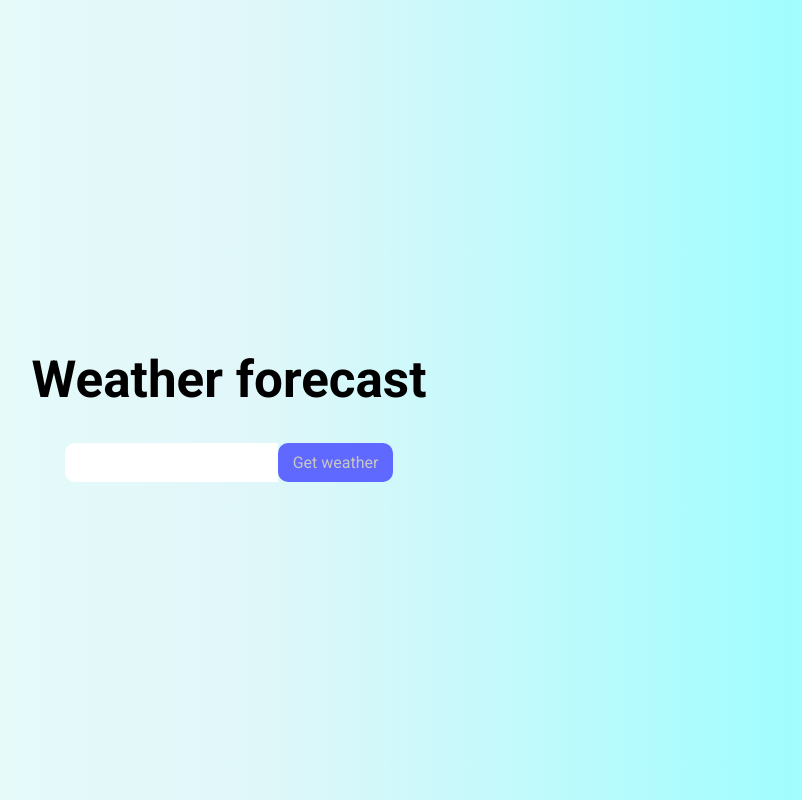
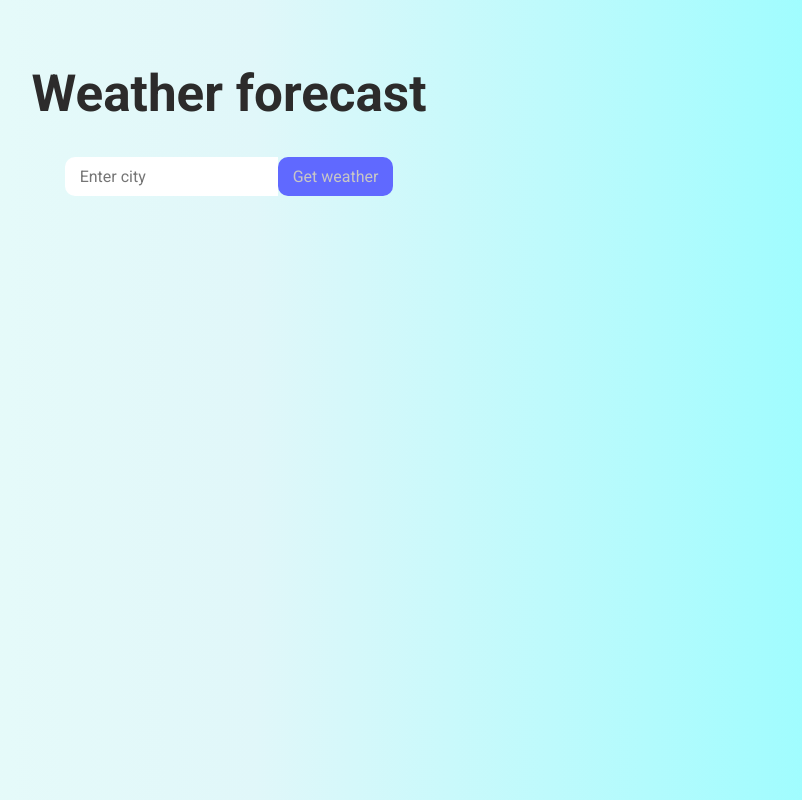
Before and after one commit to MartaMarkiv/weatherApp, a React (Vite) app: page / in a window 1280 px wide. Shown: the whole page, without its empty margins (411-1213 px from the left). Built offline with nearby package versions, Linux system fonts and the light colour scheme; no server answers.

Commit message:
Updated styles

```diff
--- a/src/App.scss
+++ b/src/App.scss
@@ -5,8 +5,11 @@
   text-align: center;
 }
 
-.get-weather-inputs {
-  button, input {
+.get-weather-form {
+  margin-bottom: 50px;
+
+  button,
+  input {
     font-family: inherit;
     font-size: 16px;
   }
@@ -36,3 +39,8 @@
     }
   }
 }
+
+.error-message {
+  color: #f80404;
+  margin-top: 20px;
+}
--- a/src/App.tsx
+++ b/src/App.tsx
@@ -9,10 +9,13 @@ function App() {
   const [weatherForecast, setWeatherForecast] = useState<ForecastType>();
   const [errorMessage, setErrorMessage] = useState<string>("");
 
-  const changeCity = (e: React.ChangeEvent<HTMLInputElement>) =>
+  const changeCity = (e: React.ChangeEvent<HTMLInputElement>) => {
+    setWeatherForecast(undefined);
     setCity(e.target.value);
+  };
 
-  const getWeather = useCallback((e:FormEvent<HTMLFormElement>) => {
+  const getWeather = useCallback(
+    (e: FormEvent<HTMLFormElement>) => {
       e.preventDefault();
 
       const sendRequestForWeather = () => {
@@ -32,7 +35,7 @@ function App() {
             setWeatherForecast({
               conditions: condition.text,
               humidity,
-            windSpeed: windSpeed / 3.6,
+              windSpeed: Number((windSpeed / 3.6).toFixed(2)),
               temperature,
               icon: condition.icon,
             });
@@ -47,21 +50,32 @@ function App() {
           });
       };
       sendRequestForWeather();
-  }, [city]);
+    },
+    [city]
+  );
 
   return (
     <>
       <h1>Weather forecast</h1>
       <div>
-        <div className="get-weather-inputs">
+        <div className="get-weather-form">
           <form onSubmit={getWeather}>
-          <input type="text" onChange={changeCity} />
+            <input
+              type="text"
+              onChange={changeCity}
+              name="city"
+              value={city}
+              placeholder="Enter city"
+              autoComplete="off"
+            />
             <button type="submit" disabled={!city || city.length <= 2}>
               Get weather
             </button>
           </form>
+          {errorMessage !== "" && (
+            <p className="error-message">{errorMessage}</p>
+          )}
         </div>
-        {errorMessage !== "" && <p className="error-message">{errorMessage}</p>}
       </div>
       {weatherForecast && <ForecastCard {...weatherForecast} />}
     </>
--- a/src/components/forecastCard/ForecastCard.tsx
+++ b/src/components/forecastCard/ForecastCard.tsx
@@ -12,7 +12,7 @@ export default function ForecastCard({
     <div className="forecast-card">
       <div className="card-header">
         <img alt="Weather forecas" src={icon} />
-        <p>{temperature}</p>
+        <p>{temperature}&deg;C.</p>
       </div>
       <p className="conditions">{conditions}</p>
       <p>Humidity: {humidity}%</p>
--- a/src/components/forecastCard/style.scss
+++ b/src/components/forecastCard/style.scss
@@ -1,14 +1,24 @@
 .forecast-card {
+  background-color: #ffff;
+  font-size: 1.2rem;
   border-radius: 20px;
-  border: 1px solid rgb(166, 196, 241);
+  padding: 15px;
 
   .card-header {
+    font-size: 2rem;
+    font-weight: 500;
     display: flex;
     align-items: center;
     justify-content: center;
+
+    img {
+      min-width: 90px;
+      height: auto;
+    }
   }
 
   .conditions {
     font-size: 2rem;
+    margin-bottom: 20px;
   }
 }
--- a/src/index.scss
+++ b/src/index.scss
@@ -9,11 +9,15 @@
 }
 
 body {
-  background: #edfffa;
-  background: linear-gradient(90deg, rgba(237, 255, 250, 1) 0%, rgba(213, 244, 247, 0.73) 52%, rgba(133, 253, 255, 0.84) 100%);
+  background: linear-gradient(
+    90deg,
+    rgba(237, 255, 250, 1) 0%,
+    rgba(213, 244, 247, 0.73) 52%,
+    rgba(133, 253, 255, 0.84) 100%
+  );
+  color: rgb(44, 43, 43);
   margin: 0;
   display: flex;
-  place-items: center;
   min-width: 320px;
   min-height: 100vh;
 }
@@ -22,3 +26,7 @@ h1 {
   font-size: 3.2em;
   line-height: 1.1;
 }
+
+p {
+  margin: 0;
+}
```
Lines whose indentation alone changed are shown as unchanged.
